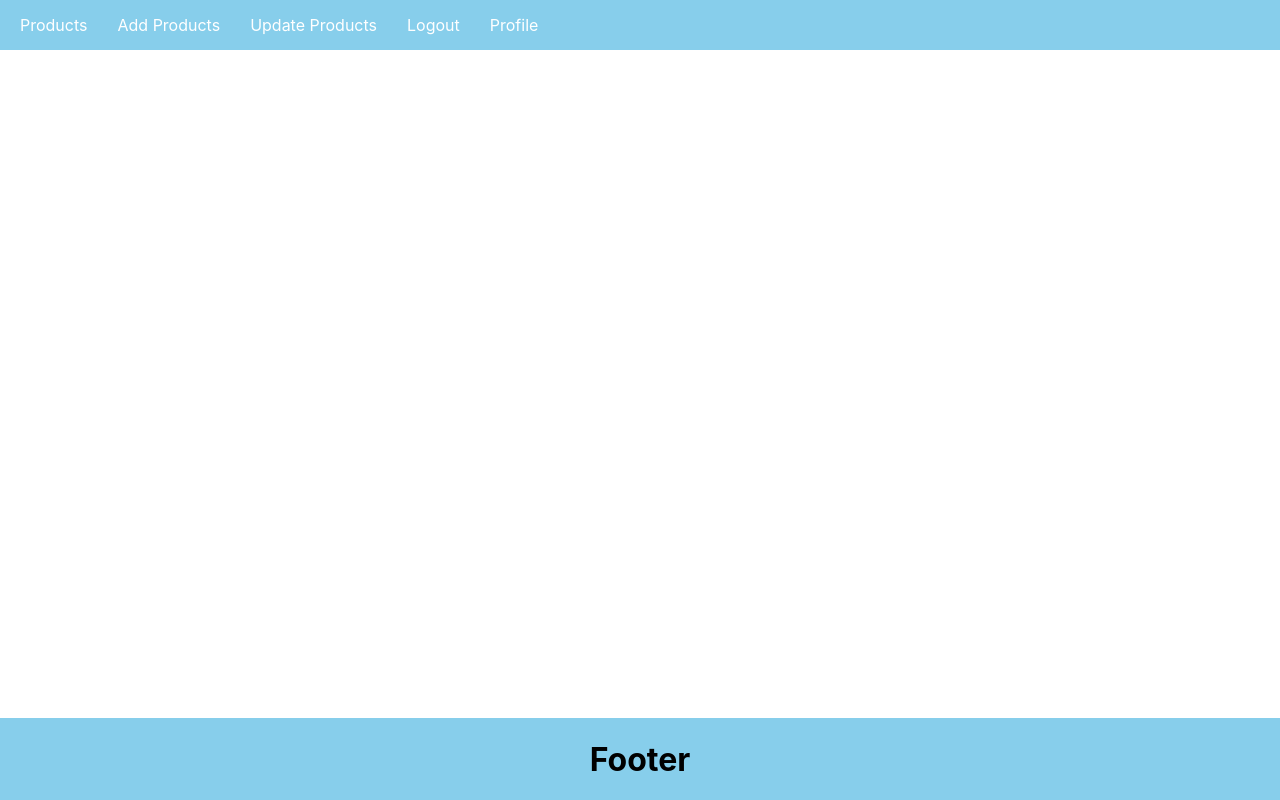
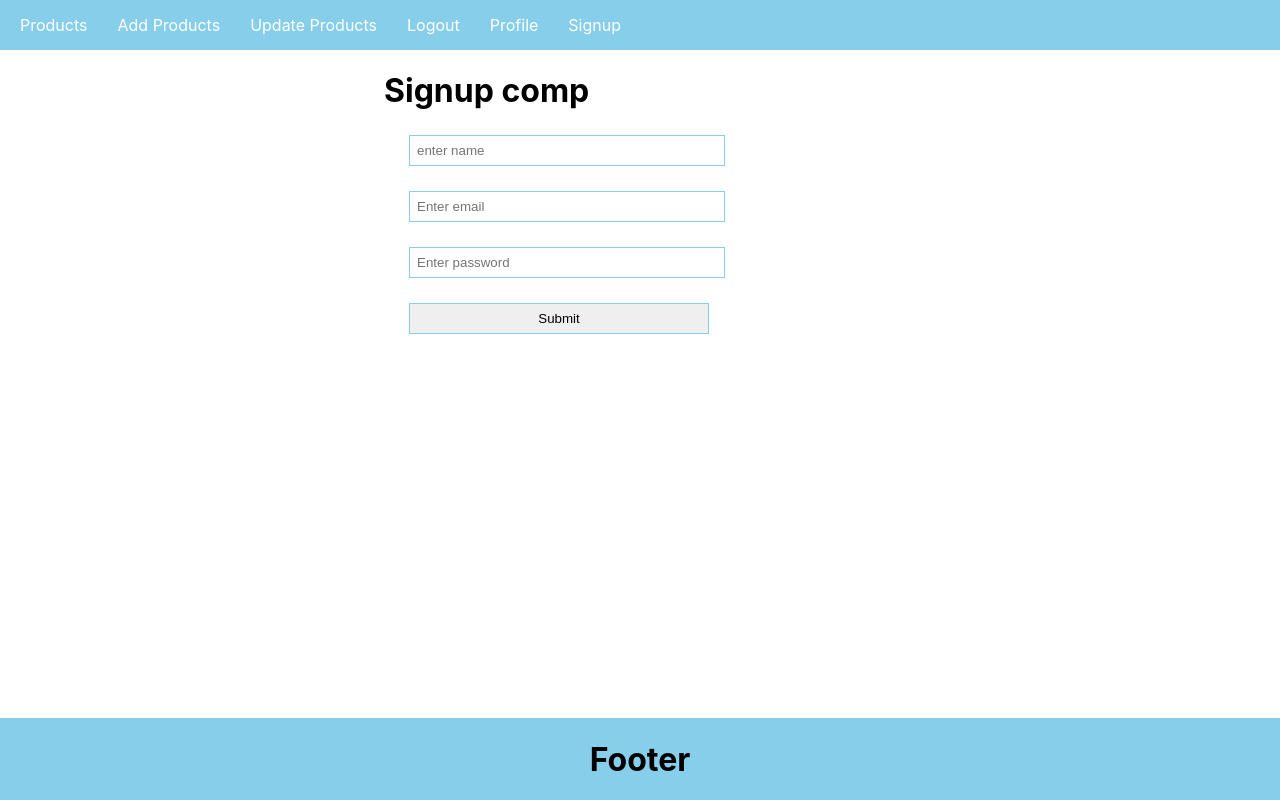
Before and after one commit to YashK21/E-Dashboard, a React (Create React App) app in the folder client/: page /signup in a window 1280 px wide. Built offline with nearby package versions, Linux system fonts and the light colour scheme.

Commit message:
signup route added with basic style

```diff
--- a/client/src/App.css
+++ b/client/src/App.css
@@ -19,3 +19,32 @@ padding: 10px;
   width: 100%;
   background-color: skyblue;
 }
+.inputBox {
+  margin: 25px;
+  display: block;
+  padding: 7px;
+  width: 300px;
+  border: 1px solid skyblue;
+
+}
+.submit {
+  margin: 25px;
+  display: block;
+  padding: 7px;
+  width: 300px;
+  border: 1px solid skyblue;
+
+}
+/* .submit:hover{
+  opacity: 1;
+  background-color: #00EEE0;
+  border: 1px #99ccff solid;
+} */
+.submit:active
+{
+  background-color: skyblue;
+  /* border: 1px #000000 solid; */
+}
+.signup{
+  margin-left: 30%;
+}
--- a/client/src/App.js
+++ b/client/src/App.js
@@ -2,6 +2,7 @@ import { Route, Routes } from "react-router-dom";
 import "./App.css";
 import Footer from "./comp/Footer";
 import Nav from "./comp/Nav";
+import Signup from "./comp/Signup";
 function App() {
   return (
     <div className="App">
@@ -12,6 +13,7 @@ function App() {
         <Route path="/update" element={<h1>Update Products</h1>} />
         <Route path="/logout" element={<h1>Logout</h1>} />
         <Route path="/profile" element={<h1>Profile</h1>} />
+        <Route path="/signup" element={<Signup />} />
       </Routes>
       <Footer />
     </div>
--- a/client/src/comp/Nav.js
+++ b/client/src/comp/Nav.js
@@ -19,6 +19,9 @@ const Nav = () => {
         <li>
           <Link to="/profile">Profile</Link>
         </li>
+        <li>
+          <Link to="/signup">Signup</Link>
+        </li>
       </ul>
     </div>
   );
--- /dev/null
+++ b/client/src/comp/Signup.js
@@ -0,0 +1,45 @@
+import React, { useState } from "react";
+const Signup = () => {
+  const [name, setName] = useState("");
+  const [email, setEmail] = useState("");
+  const [pass, setPass] = useState("");
+  const handleClick = () => {
+    console.warn(name, email, pass);
+  };
+  return (
+    <div className="signup">
+      <h1>Signup comp</h1>
+      <input
+        className="inputBox"
+        type="text"
+        value={name}
+        onChange={(e) => {
+          setName(e.target.value);
+        }}
+        placeholder="enter name"
+      />
+      <input
+        className="inputBox"
+        type="text"
+        value={email}
+        onChange={(e) => {
+          setEmail(e.target.value);
+        }}
+        placeholder="Enter email"
+      />
+      <input
+        className="inputBox"
+        type="password"
+        value={pass}
+        onChange={(e) => {
+          setPass(e.target.value);
+        }}
+        placeholder="Enter password"
+      />
+      <button className="submit" type="submit" onClick={handleClick}>
+        Submit
+      </button>
+    </div>
+  );
+};
+export default Signup;
```
